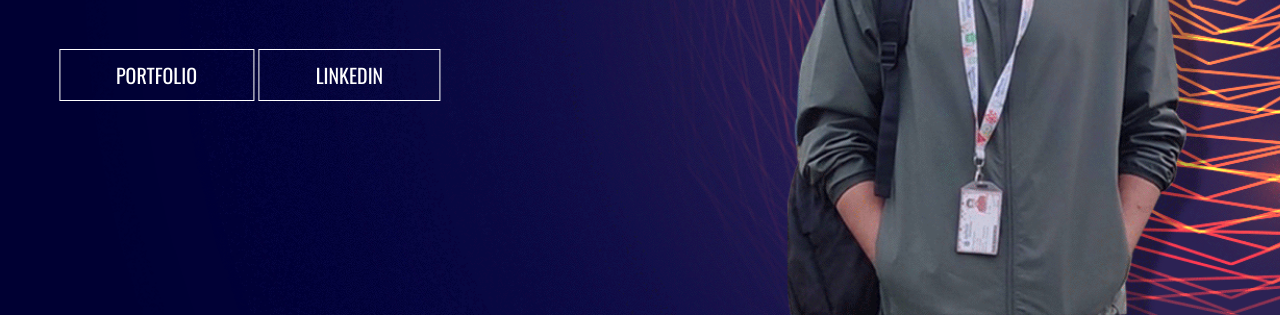
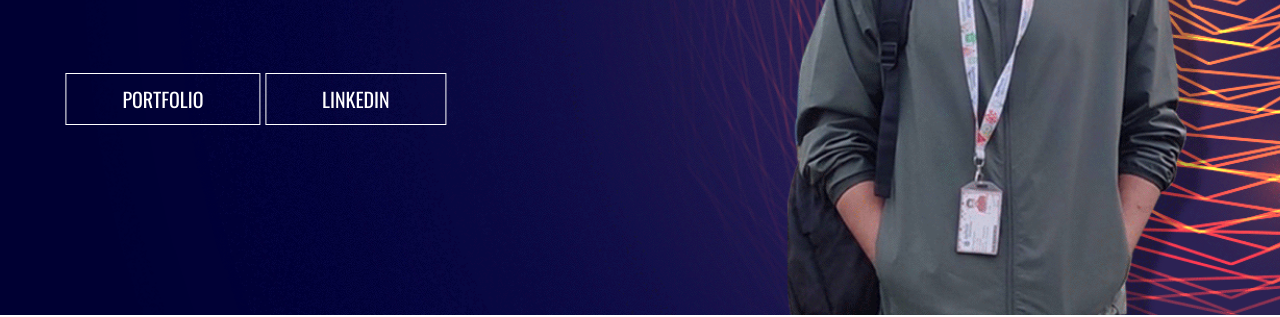
Before and after one commit to ahsanfe2037/Beginning-, a plain HTML site: page ahsan/index.html in a window 1280 px wide. Shown: the part 485-802 px from the top of the page. Drawn offline with nearby package versions, Linux system fonts and the light colour scheme.

Commit message:
finished

```diff
--- a/ahsan/style.css
+++ b/ahsan/style.css
@@ -111,8 +111,8 @@ ul li.active a{
 
 .button{
 position: absolute;
-top: 70%;
-left: 19.5%;
+top: 73%;
+left: 20%;
 font-size: 20px;
 border-radius: 0;
 transform: translate(-50%,-50%);
```
